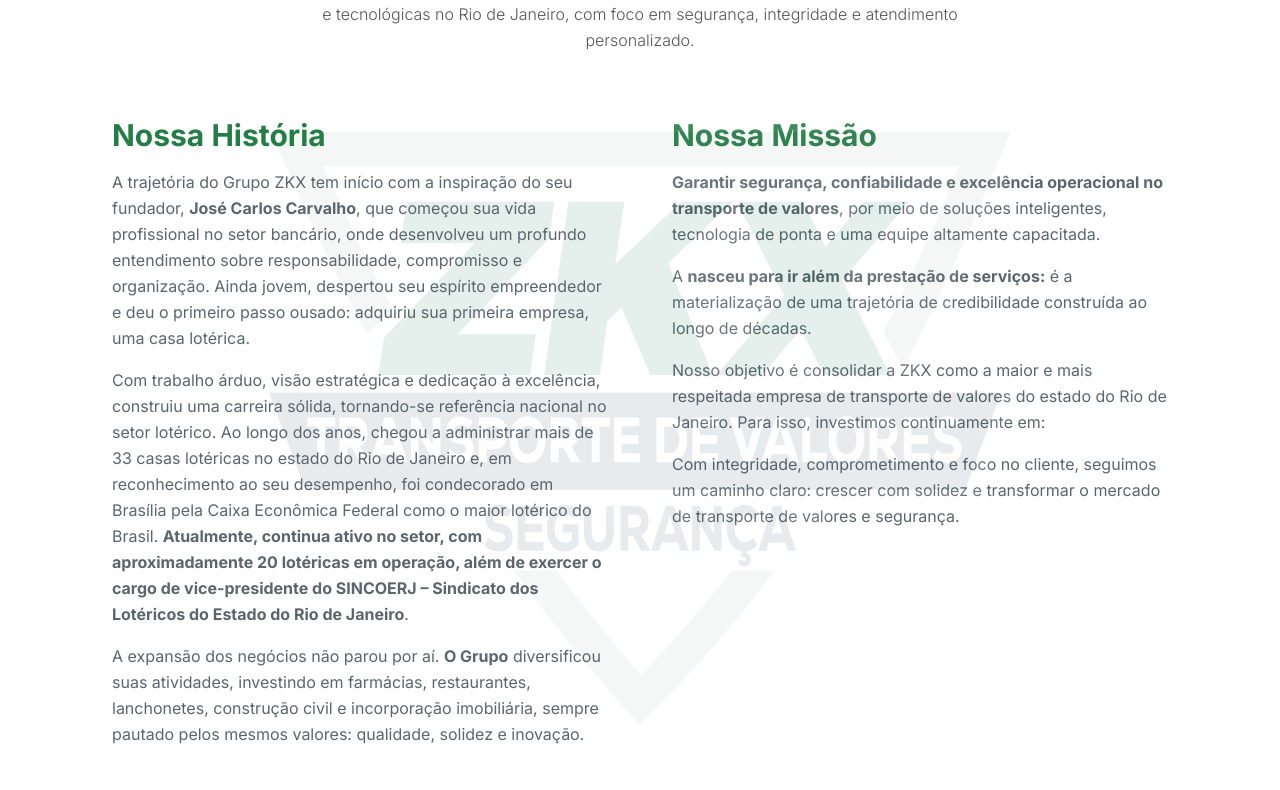
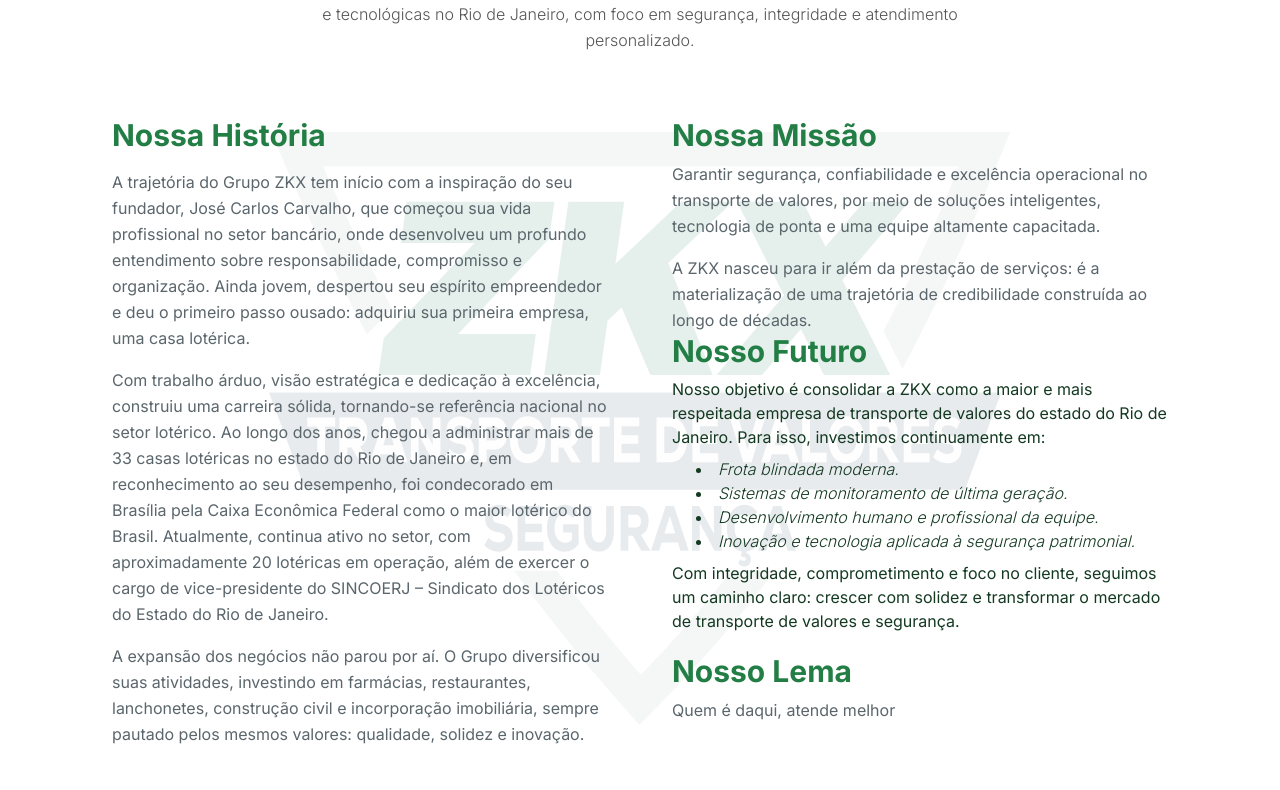
Before and after one commit to Grupo-zkx/secure-shine-boost, a React (Vite) app: page / in a window 1280 px wide. Shown: the part 970-1760 px from the top of the page. Built offline with nearby package versions, Linux system fonts and the light colour scheme.

Commit message:
Alterações com o cliente ao vivo

```diff
--- a/src/components/AboutSection.tsx
+++ b/src/components/AboutSection.tsx
@@ -28,7 +28,7 @@ const values = [
     img: "/assets/about-icons/seguranca-total.png",
     title: "Segurança Total",
     description:
-      "Protecão máxima de valores e patrimonios, com tecnologia de ponta e protocolos rígorosos.",
+      "Protecão máxima de valores e patrimônios, com tecnologia de ponta e protocolos rígorosos.",
   },
   {
     img: "/assets/about-icons/integridade-credibilidade.png",
@@ -78,8 +78,10 @@ const AboutSection = () => (
       </div>
 
       <div className="w-full px-6 md:px-12 lg:px-24 mb-20">
-        <div className="grid lg:grid-cols-2 gap-16 items-start mb-16 relative">
-          {/* Marca d'água só para esta área */}
+        <div className="relative mb-16">
+          {/* Grid das duas colunas com marca d'água */}
+          <div className="grid lg:grid-cols-2 gap-16 items-start relative">
+            {/* Marca d'água */}
             <img
               src="/assets/logo/grupo_zkx.svg"
               alt="Marca d'água Grupo ZKX"
@@ -87,8 +89,8 @@ const AboutSection = () => (
               aria-hidden="true"
             />
 
+            <div className="flex flex-col justify-between h-full relative z-10">
               {/* Nossa História */}
-          <div className="space-y-10 relative z-10">
               <div className="space-y-4">
                 <h3
                   className="text-2xl lg:text-3xl font-bold"
@@ -99,12 +101,12 @@ const AboutSection = () => (
                 <div className="text-base text-[#5a666c] space-y-4 leading-relaxed">
                   <p>
                     A trajetória do Grupo ZKX tem início com a inspiração do seu
-                  fundador, <strong>José Carlos Carvalho</strong>, que começou
-                  sua vida profissional no setor bancário, onde desenvolveu um
-                  profundo entendimento sobre responsabilidade, compromisso e
-                  organização. Ainda jovem, despertou seu espírito empreendedor
-                  e deu o primeiro passo ousado: adquiriu sua primeira empresa,
-                  uma casa lotérica.
+                    fundador, José Carlos Carvalho, que começou sua vida
+                    profissional no setor bancário, onde desenvolveu um profundo
+                    entendimento sobre responsabilidade, compromisso e
+                    organização. Ainda jovem, despertou seu espírito
+                    empreendedor e deu o primeiro passo ousado: adquiriu sua
+                    primeira empresa, uma casa lotérica.
                   </p>
                   <p>
                     Com trabalho árduo, visão estratégica e dedicação à
@@ -113,60 +115,89 @@ const AboutSection = () => (
                     chegou a administrar mais de 33 casas lotéricas no estado do
                     Rio de Janeiro e, em reconhecimento ao seu desempenho, foi
                     condecorado em Brasília pela Caixa Econômica Federal como o
-                  maior lotérico do Brasil.{" "}
-                  <strong>
-                    Atualmente, continua ativo no setor, com aproximadamente 20
-                    lotéricas em operação, além de exercer o cargo de
-                    vice-presidente do SINCOERJ – Sindicato dos Lotéricos do
-                    Estado do Rio de Janeiro
-                  </strong>
-                  .
+                    maior lotérico do Brasil. Atualmente, continua ativo no
+                    setor, com aproximadamente 20 lotéricas em operação, além de
+                    exercer o cargo de vice-presidente do SINCOERJ – Sindicato
+                    dos Lotéricos do Estado do Rio de Janeiro.
                   </p>
                   <p>
-                  A expansão dos negócios não parou por aí.{" "}
-                  <strong>O Grupo</strong> diversificou suas atividades,
-                  investindo em farmácias, restaurantes, lanchonetes, construção
-                  civil e incorporação imobiliária, sempre pautado pelos mesmos
-                  valores: qualidade, solidez e inovação.
+                    A expansão dos negócios não parou por aí. O Grupo
+                    diversificou suas atividades, investindo em farmácias,
+                    restaurantes, lanchonetes, construção civil e incorporação
+                    imobiliária, sempre pautado pelos mesmos valores: qualidade,
+                    solidez e inovação.
                   </p>
                 </div>
               </div>
             </div>
 
+            <div className="flex flex-col justify-between h-full relative z-10">
               {/* Nossa Missão */}
-          <div className="space-y-10">
-            <div className="space-y-4">
+              <div>
                 <h3
-                className="text-2xl lg:text-3xl font-bold"
+                  className="text-2xl lg:text-3xl font-bold mb-2"
                   style={{ color: VERDE }}
                 >
                   Nossa Missão
                 </h3>
                 <div className="text-base text-[#5a666c] space-y-4 leading-relaxed">
                   <p>
-                  <strong>
                     Garantir segurança, confiabilidade e excelência operacional
-                    no transporte de valores
-                  </strong>
-                  , por meio de soluções inteligentes, tecnologia de ponta e uma
-                  equipe altamente capacitada.
+                    no transporte de valores, por meio de soluções inteligentes,
+                    tecnologia de ponta e uma equipe altamente capacitada.
                   </p>
                   <p>
-                  A{" "}
-                  <strong>nasceu para ir além da prestação de serviços:</strong>{" "}
-                  é a materialização de uma trajetória de credibilidade
-                  construída ao longo de décadas.
+                    A ZKX nasceu para ir além da prestação de serviços: é a
+                    materialização de uma trajetória de credibilidade construída
+                    ao longo de décadas.
                   </p>
+                </div>
+
+                {/* Nosso Futuro */}
+                <div>
+                  <h3
+                    className="text-2xl lg:text-3xl font-bold mb-2"
+                    style={{ color: VERDE }}
+                  >
+                    Nosso Futuro
+                  </h3>
+                  <div className="space-y-2">
                     <p>
                       Nosso objetivo é consolidar a ZKX como a maior e mais
-                  respeitada empresa de transporte de valores do estado do Rio
-                  de Janeiro. Para isso, investimos continuamente em:
+                      respeitada empresa de transporte de valores do estado do
+                      Rio de Janeiro. Para isso, investimos continuamente em:
                     </p>
+                    <ul
+                      className="list-disc list-inside ps-6 my-1 italic"
+                      style={{ fontWeight: 100 }}
+                    >
+                      <li>Frota blindada moderna.</li>
+                      <li>Sistemas de monitoramento de última geração.</li>
+                      <li>Desenvolvimento humano e profissional da equipe.</li>
+                      <li>
+                        Inovação e tecnologia aplicada à segurança patrimonial.
+                      </li>
+                    </ul>
                     <p>
-                  Com integridade, comprometimento e foco no cliente, seguimos
-                  um caminho claro: crescer com solidez e transformar o mercado
-                  de transporte de valores e segurança.
+                      Com integridade, comprometimento e foco no cliente,
+                      seguimos um caminho claro: crescer com solidez e
+                      transformar o mercado de transporte de valores e
+                      segurança.
                     </p>
+                  </div>
+                </div>
+                {/* Nosso Lema */}
+                <div className="py-5">
+                  <h3
+                    className="text-2xl lg:text-3xl font-bold mb-2"
+                    style={{ color: VERDE }}
+                  >
+                    Nosso Lema
+                  </h3>
+                  <p className="text-base text-[#5a666c] leading-relaxed">
+                    Quem é daqui, atende melhor
+                  </p>
+                </div>
               </div>
             </div>
           </div>
--- a/src/components/Header.tsx
+++ b/src/components/Header.tsx
@@ -90,7 +90,7 @@ export default function Header() {
         </div>
 
         {/* Botões à direita */}
-        <div className="flex items-center justify-end flex-none min-w-[180px] h-full gap-4">
+        <div className="hidden md:flex items-center justify-end flex-none w-auto h-full gap-4">
           <Link
             to="/portal"
             className="px-5 py-1 font-bold rounded-full text-[0.99rem] border border-[#237E45] bg-[#237E45] text-white
@@ -121,14 +121,14 @@ export default function Header() {
 
         {/* Mobile burger menu */}
         <button
-          className="md:hidden p-2 absolute right-5 top-3 text-[#237E45] flex items-center"
+          className="md:hidden w-10 h-10 flex items-center justify-center rounded-full bg-[#237E45] absolute right-5 top-3"
           onClick={() => setIsMobileMenuOpen((v) => !v)}
           aria-label={isMobileMenuOpen ? "Fechar menu" : "Abrir menu"}
         >
           {isMobileMenuOpen ? (
-            <X className="w-7 h-7" />
+            <X className="w-6 h-6 text-white" />
           ) : (
-            <Menu className="w-7 h-7" />
+            <Menu className="w-6 h-6 text-white" />
           )}
         </button>
       </nav>
```
Lines whose indentation alone changed are shown as unchanged.
